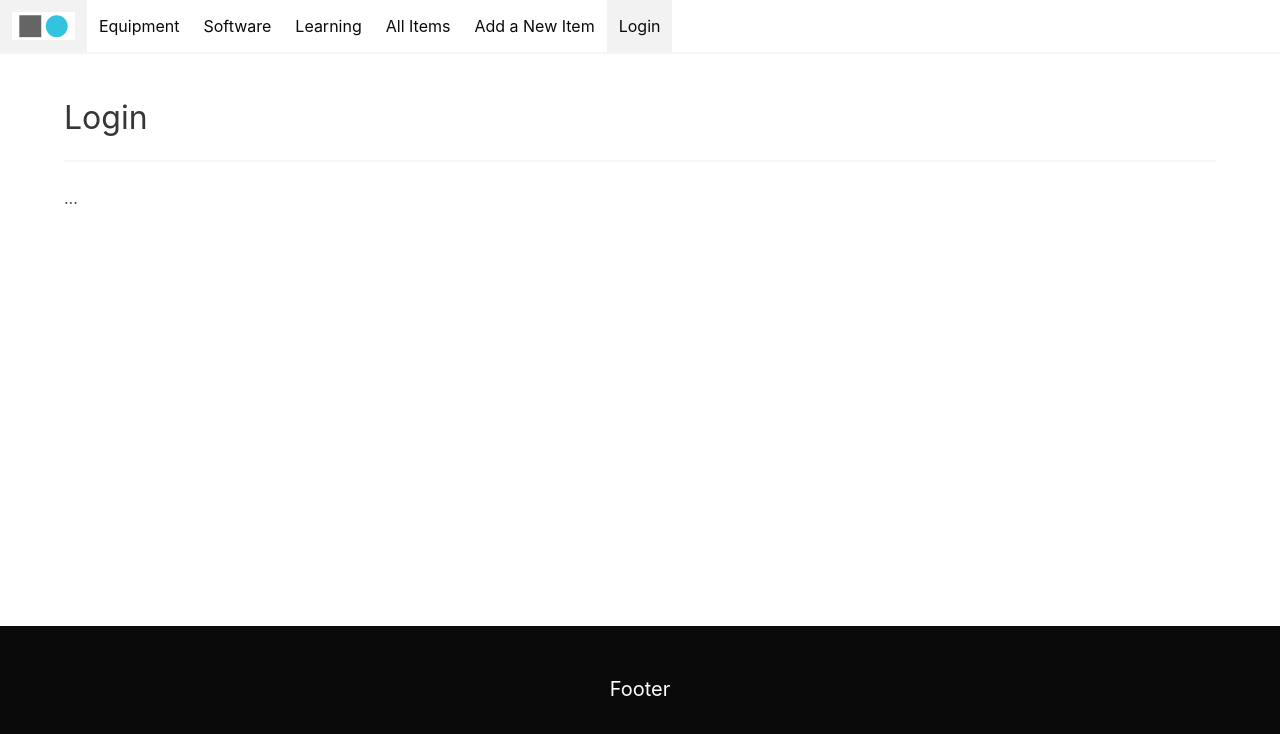
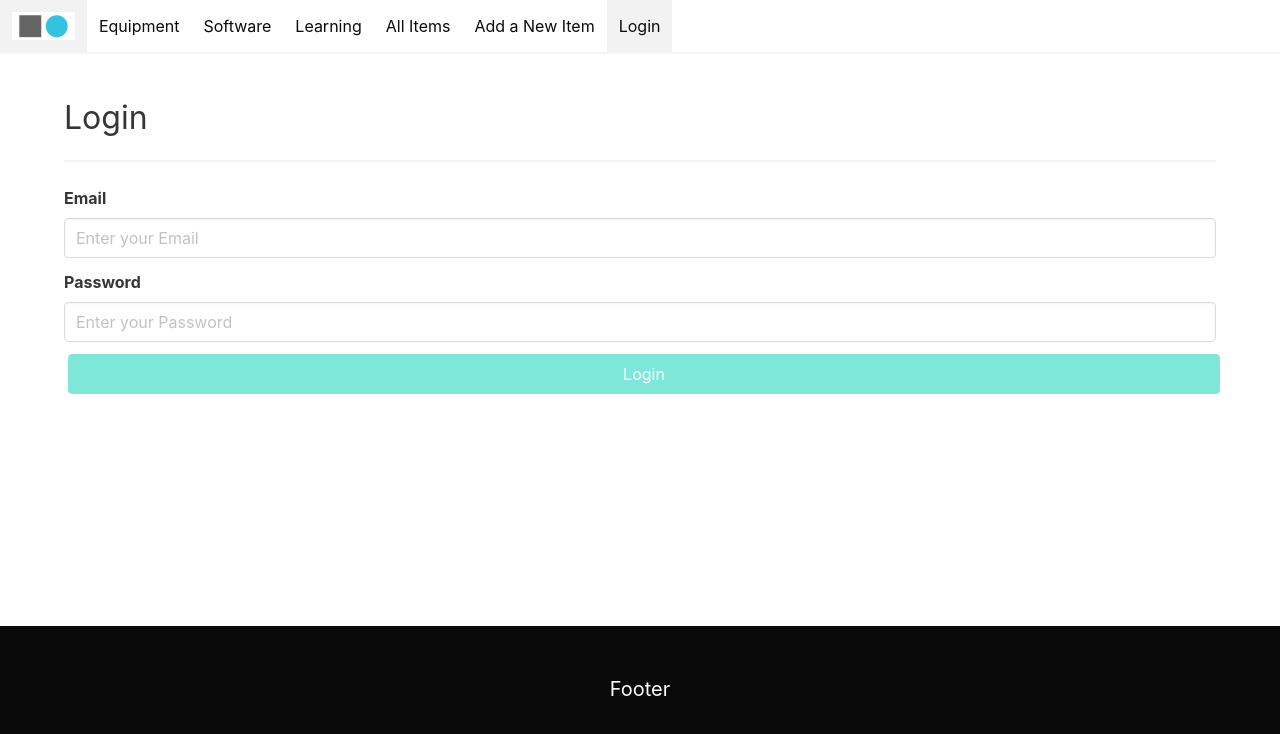
Before and after one commit to robert-laws/practice-oct-2020-mern-app, a React (Create React App) app: page /login in a window 1280 px wide. Shown: the top 734 px of the page. Built offline with nearby package versions, Linux system fonts and the light colour scheme.

Commit message:
add basic logic for login page

```diff
--- a/src/components/Input.js
+++ b/src/components/Input.js
@@ -53,18 +53,9 @@ export const Input = ({
     dispatch({ type: 'BLUR' });
   };
 
-  const formElement =
-    element === 'input' ? (
-      <input
-        id={id}
-        className={`input ${!isValid && isTouched && 'is-danger'}`}
-        type='text'
-        placeholder={placeholder}
-        onChange={handleChange}
-        onBlur={handleBlur}
-        value={value}
-      />
-    ) : (
+  const formType = (element) => {
+    if (element === 'textarea') {
+      return (
         <textarea
           id={id}
           className={`textarea ${!isValid && isTouched && 'is-danger'}`}
@@ -75,13 +66,51 @@ export const Input = ({
           value={value}
         />
       );
+    } else if (element === 'password') {
+      return (
+        <input
+          id={id}
+          className={`input ${!isValid && isTouched && 'is-danger'}`}
+          type='password'
+          placeholder={placeholder}
+          onChange={handleChange}
+          onBlur={handleBlur}
+          value={value}
+        />
+      );
+    } else if (element === 'text') {
+      return (
+        <input
+          id={id}
+          className={`input ${!isValid && isTouched && 'is-danger'}`}
+          type='text'
+          placeholder={placeholder}
+          onChange={handleChange}
+          onBlur={handleBlur}
+          value={value}
+        />
+      );
+    } else {
+      return (
+        <input
+          id={id}
+          className={`input ${!isValid && isTouched && 'is-danger'}`}
+          type='text'
+          placeholder={placeholder}
+          onChange={handleChange}
+          onBlur={handleBlur}
+          value={value}
+        />
+      );
+    }
+  };
 
   return (
     <div className='field'>
       <label htmlFor={id} className='label'>
         {label}
       </label>
-      <div className='control'>{formElement}</div>
+      <div className='control'>{formType(element)}</div>
       {!isValid && isTouched && (
         <span className='is-size-6 has-text-danger ml-1'>{errorText}</span>
       )}
--- a/src/pages/Login.js
+++ b/src/pages/Login.js
@@ -1,12 +1,65 @@
 import React from 'react';
-import { HeadingText } from '../components';
+import { HeadingText, Button, Input } from '../components';
+import {
+  validatorMinLength,
+  validatorRequire,
+  validatorEmail,
+} from '../util/utilities';
+import { useForm } from '../hooks/form';
 
 export const Login = () => {
+  const [formState, inputHandler] = useForm(
+    {
+      email: {
+        value: '',
+        isValid: false,
+      },
+      password: {
+        value: '',
+        isValid: false,
+      },
+    },
+    false
+  );
+
+  const handleSubmit = (event) => {
+    event.preventDefault();
+
+    console.log(formState.inputs);
+  };
+
   return (
     <div className='container'>
       <HeadingText text='Login' />
       <hr />
-      ...
+      <form onSubmit={handleSubmit}>
+        <Input
+          id='email'
+          label='Email'
+          element='text'
+          placeholder='Enter your Email'
+          validators={[validatorEmail()]}
+          errorText='Please enter a valid email'
+          onInput={inputHandler}
+        />
+        <Input
+          id='password'
+          label='Password'
+          element='password'
+          placeholder='Enter your Password'
+          validators={[validatorRequire(), validatorMinLength(5)]}
+          errorText='Please enter a password of at least 5 characters'
+          onInput={inputHandler}
+        />
+        <Button
+          color='primary'
+          size='normal'
+          type='submit'
+          disabled={!formState.isValid}
+        >
+          Login
+        </Button>
+      </form>
     </div>
   );
 };
```
Lines whose indentation alone changed are shown as unchanged.
